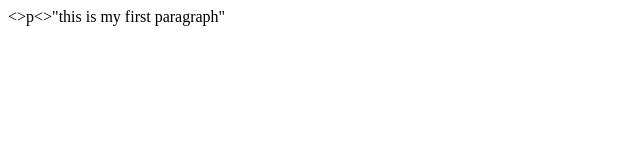
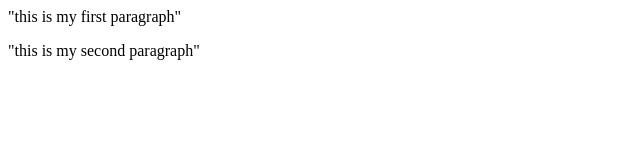
Before and after one commit to alviiHabib/localrepo, a plain HTML site: page index.html in a window 1280 px wide. Shown: the whole page, without its empty margins (0-640 px from the left). Drawn offline with Linux system fonts and the light colour scheme.

Commit message:
add new feature

```diff
--- a/index.html
+++ b/index.html
@@ -1 +1,2 @@
-<>p<>"this is my first paragraph"</p>
+<p>"this is my first paragraph"</p>
+<p>"this is my second paragraph"</p>
```
